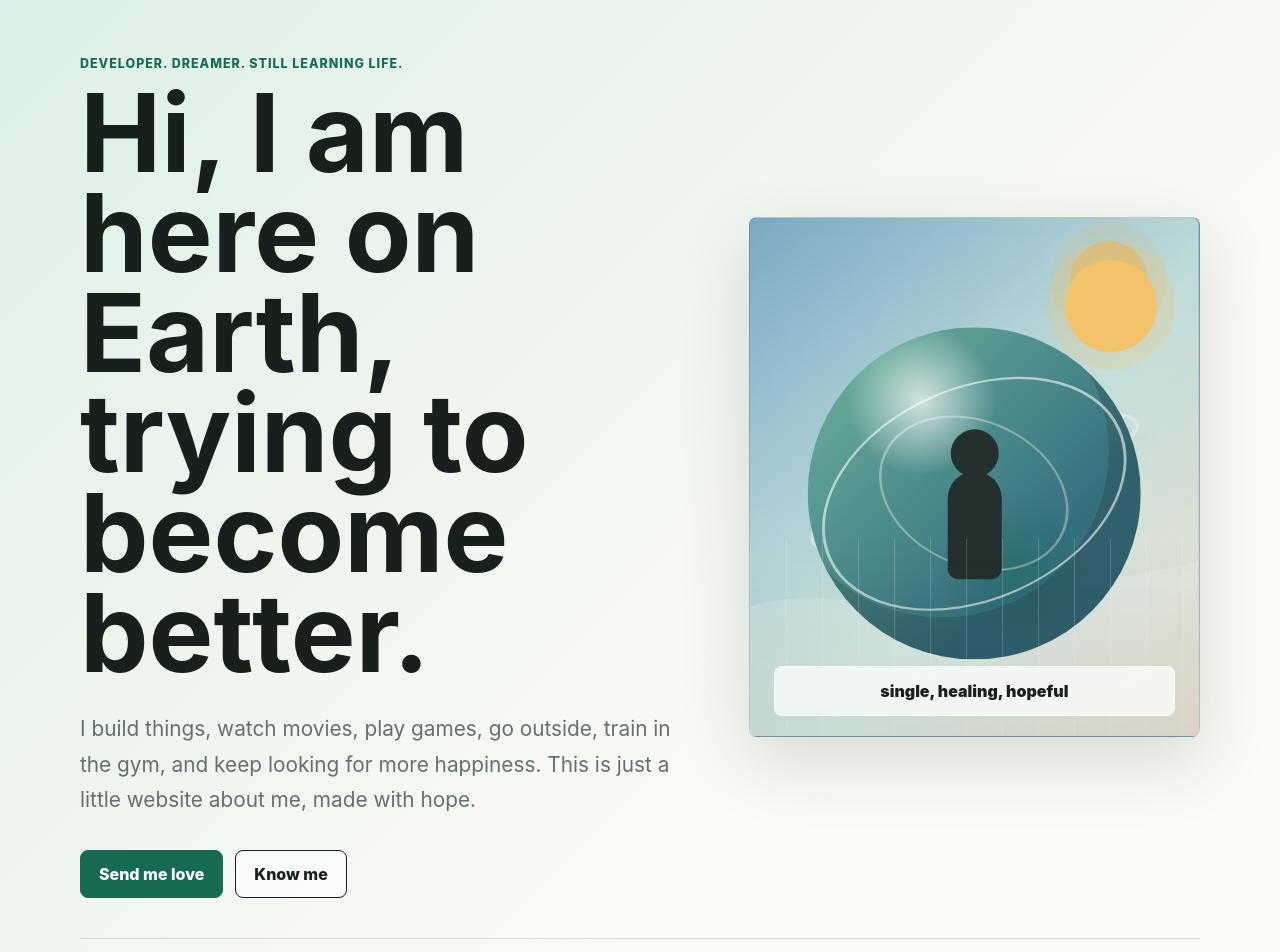
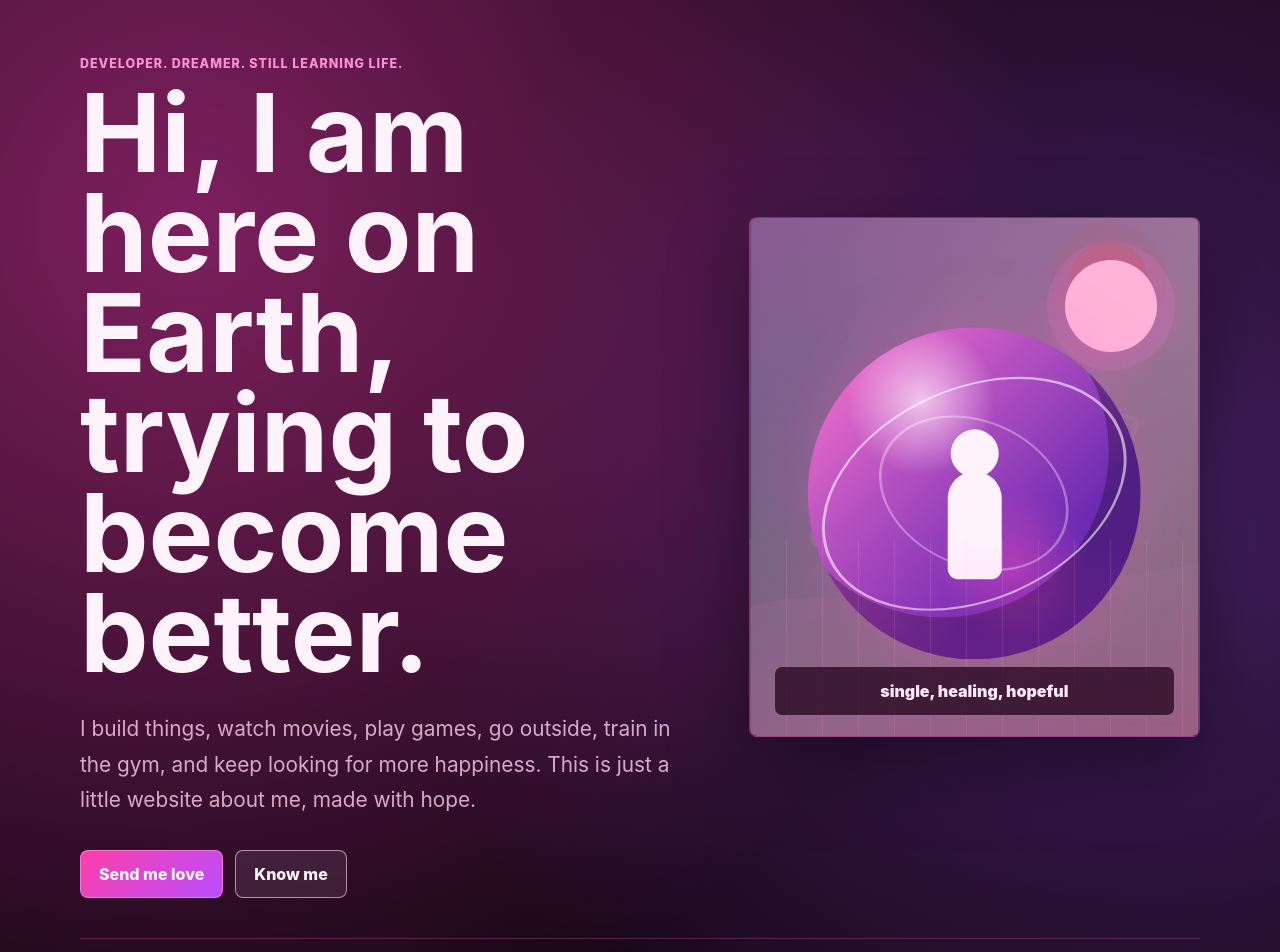
Before and after one commit to AlfaFza/personal-bio, a website: page index.html in a window 1280 px wide. Shown: the top 952 px of the page. Drawn offline with Linux system fonts and the light colour scheme.

Commit message:
Update site with dark magenta theme

```diff
--- a/styles.css
+++ b/styles.css
@@ -1,15 +1,17 @@
 :root {
-  color-scheme: light;
-  --ink: #18201e;
-  --muted: #65706c;
-  --paper: #fbfaf6;
-  --line: #ded9cd;
-  --mint: #d6ede2;
-  --coral: #ef7d68;
-  --gold: #f2c36b;
-  --green: #176b55;
-  --blue: #4c86a8;
-  --shadow: 0 24px 70px rgba(35, 41, 38, 0.16);
+  color-scheme: dark;
+  --ink: #fff3fb;
+  --muted: #d8a9cb;
+  --paper: #150713;
+  --line: rgba(255, 122, 218, 0.24);
+  --panel: rgba(62, 18, 54, 0.66);
+  --panel-strong: rgba(93, 20, 78, 0.78);
+  --mint: #ffcaee;
+  --coral: #ff5cab;
+  --gold: #ffb3d9;
+  --green: #ff4fc3;
+  --blue: #b65cff;
+  --shadow: 0 26px 80px rgba(0, 0, 0, 0.42);
   font-family:
     Inter, ui-sans-serif, system-ui, -apple-system, BlinkMacSystemFont, "Segoe UI",
     sans-serif;
@@ -26,8 +28,10 @@ html {
 body {
   margin: 0;
   background:
-    linear-gradient(135deg, rgba(214, 237, 226, 0.8), transparent 38%),
-    linear-gradient(315deg, rgba(239, 125, 104, 0.18), transparent 32%),
+    radial-gradient(circle at 15% 8%, rgba(255, 66, 184, 0.42), transparent 30%),
+    radial-gradient(circle at 88% 18%, rgba(166, 78, 255, 0.34), transparent 28%),
+    radial-gradient(circle at 50% 95%, rgba(255, 120, 205, 0.22), transparent 36%),
+    linear-gradient(135deg, #240820 0%, #120611 48%, #250d2f 100%),
     var(--paper);
   color: var(--ink);
 }
@@ -49,7 +53,7 @@ body {
 .eyebrow,
 .section-kicker {
   margin: 0 0 12px;
-  color: var(--green);
+  color: #ff8fd8;
   font-size: 0.78rem;
   font-weight: 800;
   letter-spacing: 0.08em;
@@ -103,7 +107,7 @@ h3 {
   display: inline-flex;
   align-items: center;
   justify-content: center;
-  border: 1px solid var(--ink);
+  border: 1px solid rgba(255, 205, 239, 0.64);
   border-radius: 8px;
   padding: 0 18px;
   color: var(--ink);
@@ -118,28 +122,29 @@ h3 {
 
 .button:hover {
   transform: translateY(-2px);
-  box-shadow: 0 10px 22px rgba(24, 32, 30, 0.14);
+  box-shadow: 0 14px 32px rgba(255, 79, 195, 0.2);
 }
 
 .button.primary {
-  border-color: var(--green);
-  background: var(--green);
-  color: white;
+  border-color: rgba(255, 137, 218, 0.75);
+  background: linear-gradient(135deg, #ff3ea9, #b84dff);
+  color: #fff7fc;
 }
 
 .button.quiet {
-  background: rgba(255, 255, 255, 0.48);
+  background: rgba(255, 232, 247, 0.09);
+  backdrop-filter: blur(12px);
 }
 
 .portrait-card {
   position: relative;
   min-height: 520px;
-  border: 1px solid rgba(24, 32, 30, 0.18);
+  border: 1px solid rgba(255, 159, 226, 0.34);
   border-radius: 8px;
   overflow: hidden;
   background:
-    linear-gradient(180deg, rgba(76, 134, 168, 0.7), rgba(214, 237, 226, 0.95)),
-    radial-gradient(circle at 50% 30%, rgba(255, 255, 255, 0.85), transparent 35%);
+    linear-gradient(180deg, rgba(106, 20, 91, 0.9), rgba(33, 7, 42, 0.98)),
+    radial-gradient(circle at 50% 30%, rgba(255, 122, 218, 0.42), transparent 35%);
   box-shadow: var(--shadow);
 }
 
@@ -149,7 +154,8 @@ h3 {
   width: 100%;
   height: 100%;
   object-fit: cover;
-  opacity: 0.72;
+  opacity: 0.45;
+  mix-blend-mode: screen;
 }
 
 .portrait-card::after {
@@ -158,8 +164,8 @@ h3 {
   inset: auto 0 0;
   height: 38%;
   background:
-    linear-gradient(180deg, transparent, rgba(24, 32, 30, 0.1)),
-    repeating-linear-gradient(90deg, rgba(255, 255, 255, 0.18) 0 1px, transparent 1px 36px);
+    linear-gradient(180deg, transparent, rgba(255, 48, 171, 0.2)),
+    repeating-linear-gradient(90deg, rgba(255, 182, 232, 0.14) 0 1px, transparent 1px 36px);
 }
 
 .portrait-card p {
@@ -170,9 +176,10 @@ h3 {
   z-index: 2;
   margin: 0;
   padding: 14px 16px;
-  border: 1px solid rgba(255, 255, 255, 0.42);
+  border: 1px solid rgba(255, 192, 235, 0.45);
   border-radius: 8px;
-  background: rgba(255, 255, 255, 0.72);
+  background: rgba(39, 8, 33, 0.78);
+  color: #ffe9f8;
   font-weight: 900;
   text-align: center;
 }
@@ -185,7 +192,9 @@ h3 {
   right: 42px;
   border-radius: 50%;
   background: var(--gold);
-  box-shadow: 0 0 0 18px rgba(242, 195, 107, 0.22);
+  box-shadow:
+    0 0 0 18px rgba(255, 111, 201, 0.16),
+    0 0 48px rgba(255, 79, 195, 0.45);
 }
 
 .planet {
@@ -197,10 +206,12 @@ h3 {
   transform: translate(-50%, -45%);
   border-radius: 50%;
   background:
-    radial-gradient(circle at 34% 22%, rgba(255, 255, 255, 0.72), transparent 22%),
-    radial-gradient(circle at 62% 72%, rgba(23, 107, 85, 0.35), transparent 24%),
-    linear-gradient(135deg, #6fb59f, #356f7d 70%);
-  box-shadow: inset -32px -42px 0 rgba(24, 32, 30, 0.18);
+    radial-gradient(circle at 34% 22%, rgba(255, 225, 247, 0.78), transparent 22%),
+    radial-gradient(circle at 62% 72%, rgba(255, 82, 189, 0.42), transparent 24%),
+    linear-gradient(135deg, #ff77ce, #6d2bb3 70%);
+  box-shadow:
+    inset -32px -42px 0 rgba(17, 3, 20, 0.3),
+    0 0 70px rgba(255, 79, 195, 0.26);
 }
 
 .orbit {
@@ -225,7 +236,7 @@ h3 {
   height: 108px;
   transform: translateX(-50%);
   border-radius: 30px 30px 12px 12px;
-  background: #24302d;
+  background: #fff3fb;
 }
 
 .person::before {
@@ -237,7 +248,7 @@ h3 {
   height: 48px;
   transform: translateX(-50%);
   border-radius: 50%;
-  background: #24302d;
+  background: #fff3fb;
 }
 
 .section-grid,
@@ -269,7 +280,9 @@ h3 {
   border: 1px solid var(--line);
   border-radius: 8px;
   padding: 20px;
-  background: rgba(255, 255, 255, 0.54);
+  background: var(--panel);
+  box-shadow: 0 18px 42px rgba(0, 0, 0, 0.18);
+  backdrop-filter: blur(14px);
 }
 
 .quick-facts span {
@@ -313,8 +326,8 @@ h3 {
   align-items: center;
   border-radius: 999px;
   padding: 0 12px;
-  background: var(--mint);
-  color: var(--green);
+  background: rgba(255, 119, 206, 0.16);
+  color: #ffb9ea;
   font-size: 0.78rem;
   font-weight: 900;
 }
@@ -325,8 +338,9 @@ h3 {
   border: 1px solid var(--line);
   border-radius: 8px;
   padding: 22px;
-  background: white;
-  box-shadow: 0 18px 40px rgba(35, 41, 38, 0.08);
+  background: var(--panel-strong);
+  box-shadow: 0 22px 54px rgba(0, 0, 0, 0.28);
+  backdrop-filter: blur(18px);
 }
 
 label,
@@ -339,12 +353,12 @@ input,
 textarea {
   width: 100%;
   margin-top: 8px;
-  border: 1px solid #c8c3b8;
+  border: 1px solid rgba(255, 166, 226, 0.32);
   border-radius: 8px;
   padding: 14px;
   color: var(--ink);
   font: inherit;
-  background: #fffefb;
+  background: rgba(21, 7, 19, 0.72);
 }
 
 textarea {
@@ -353,7 +367,7 @@ textarea {
 
 input:focus,
 textarea:focus {
-  outline: 3px solid rgba(23, 107, 85, 0.18);
+  outline: 3px solid rgba(255, 79, 195, 0.22);
   border-color: var(--green);
 }
 
@@ -378,7 +392,7 @@ fieldset {
   border: 1px solid var(--line);
   border-radius: 8px;
   padding: 0 12px;
-  background: #fbfaf6;
+  background: rgba(21, 7, 19, 0.48);
   font-size: 0.95rem;
 }
 
```
